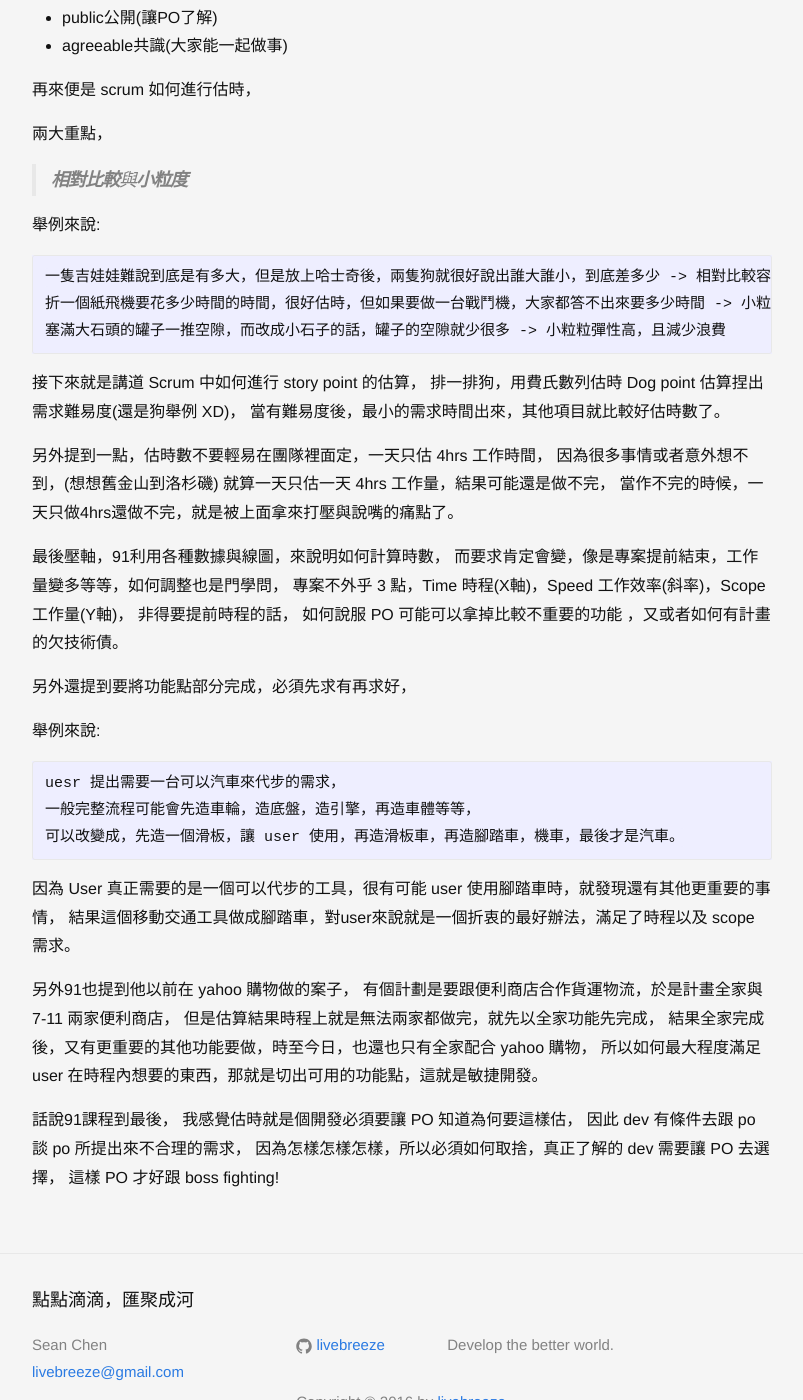
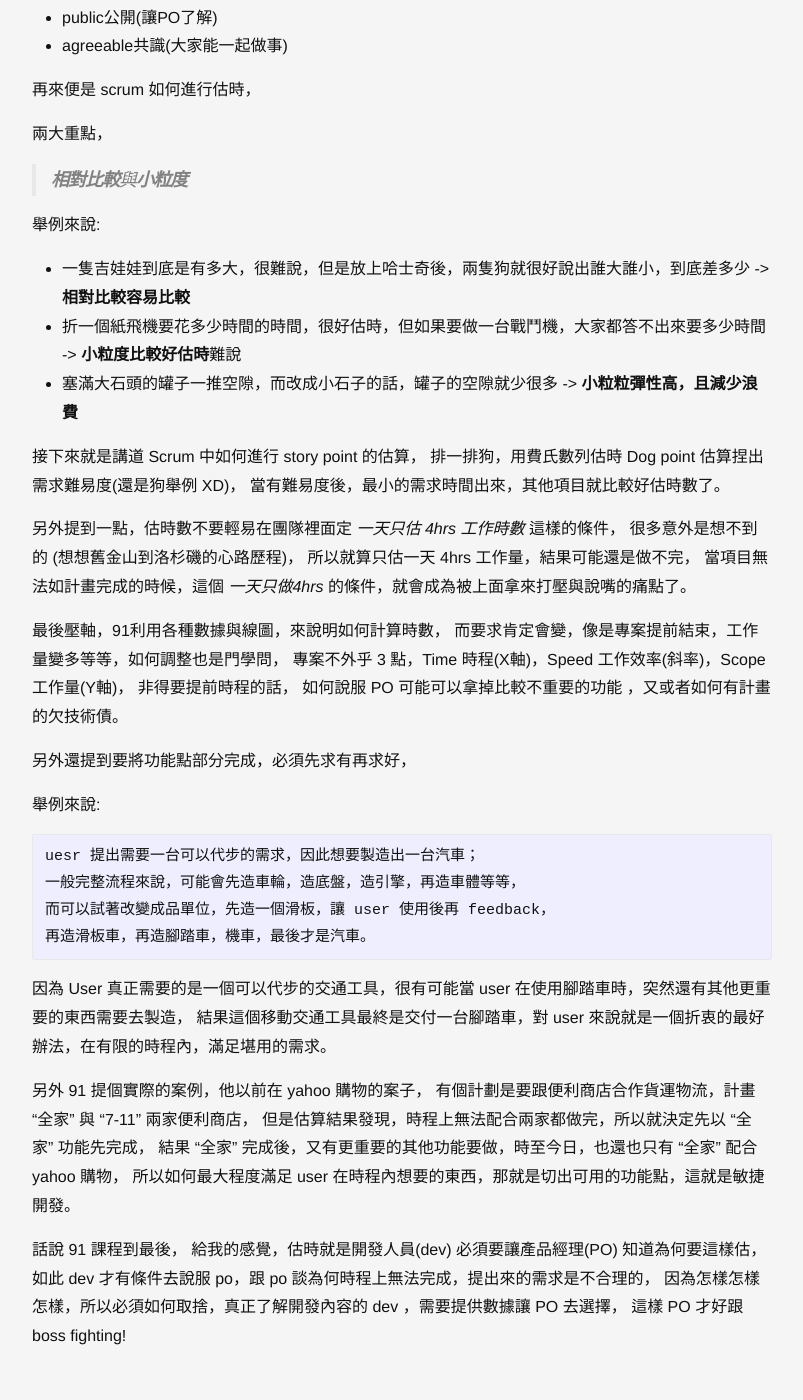
Before and after one commit to livebreeze-zz/livebreeze.github.io, a Jekyll site: the page built from _posts/2016-03-29-SkillTreeDay.markdown, in a window 1280 px wide and 1400 px high, scrolled down 5119 px. Shown: the whole window, without its empty margins (238-1041 px from the left). Built offline with Jekyll 4.4.1, drawn with Linux system fonts in a browser that asks for light colours; some web fonts are replaced; comment, search, counter and statistics services are not loaded; some of the changed text lies outside the part shown.

Commit message:
add _posts/2016-04-02-RequestAPI407.markdown and update _posts/2016-03-29-SkillTreeDay.markdown, _posts/2016-03-31-TheProgressBarForUploadFiles.markdown

```diff
--- a/_posts/2016-03-29-SkillTreeDay.markdown
+++ b/_posts/2016-03-29-SkillTreeDay.markdown
@@ -6,29 +6,29 @@ categories: ClassReview
 ---
 
 這次參加的活動是由 SKILL TREE 舉辦的舊生回歸活動，只要參加過Skill tree 活動就可以獲得免費上課資格，
-意外的是，活動結束還突然抽起獎來，而且大獎還蠻不錯的:
+意外的是，活動結束突然抽起獎來，而且大獎還蠻不錯的:
 
-- JetBrains 全產品 (光 Resharp 就很值啦!) https://www.jetbrains.com/products.html
-- 一年份 OzCode http://www.oz-code.com/
+- JetBrains 全產品 (光 Resharp 就很值啦!) [https://www.jetbrains.com/products.html](https://www.jetbrains.com/products.html)
+- 一年份 OzCode [http://www.oz-code.com/](http://www.oz-code.com/)
 - 微軟藍芽鍵盤
 - 藍芽行動喇叭
 - 美髮組(好像有離子夾 bla bla 的)
 
 除了大獎令人興奮，課程內容也蠻不錯! (為了早起搭車，前晚徹夜難眠值得了 T.T
 
-活動網址: https://skilltree.my/events/ccga
+活動網址: [https://skilltree.my/events/ccga](https://skilltree.my/events/ccga)
 
 
 ## 課程簡介
 > 此活動為 SkillTree 回饋會員的活動，屬於研討會性質，邀請到了 SkillTree 的講師群 Bill Chung , Kirk Chen（陳鋒逸） , Joey（陳仕傑） ,  Maduka（白俊毅） , Jeff（朱明中）來講授以下主題
 >
-> - 解構 C# 物件導向 (Bill)
-> - 使用 Ionic 開發跨平台 App (小風)
-> - Scrum estimation (91)
-> - 使用雲端工具快速建構敏捷團隊 (小白)
-> - ASP .NET Core 入門 (小朱)
+> - 解構 C# 物件導向
+> - 使用 Ionic 開發跨平台 App
+> - Scrum estimation
+> - 使用雲端工具快速建構敏捷團隊
+> - ASP .NET Core 入門
 
-會議分為 5 個場次，每個場次都蠻精彩，以下是各場次的心得筆記，話說可惜場地沒有插頭，會議室有點像以前念書的階梯教室，沒電便改回跟以前學生一樣手寫筆記紀錄了 XD
+會議分為 5 個場次，每個場次都蠻精彩，以下是各場次的心得筆記，話說可惜場地沒有插頭，會議室有點像以前念書的階梯教室。
 
 - - -
 
@@ -121,7 +121,7 @@ Time, Cost, Scope 三個維度組成，
 
 上午的課程就到這邊，已經是免費的課程麻，所以中午就自行到摩斯外食去了，
 
-因為我這個人沒睡午覺下午就很奇怪，有一種說不出來的疲憊與愛睏，喝了咖啡也沒用，可惜了再來兩場講到後面都不小心瞇上眼打頓。
+因為我這個人沒睡午覺就很奇怪，下午會有一種說不出來的疲憊與愛睏，喝了咖啡也沒用，因此可惜了再來下午前兩場講到後面都不小心瞇上眼打頓。
 
 - - -
 
@@ -176,10 +176,10 @@ Time, Cost, Scope 三個維度組成，
     從 map 上大略估計要走的路程，
     推估一周可以抵達目的地，
     於是通知住在洛杉磯的好~~磯~~朋友，
-    當開始走的第一天就發現路線曲折，
+    而當開始走的第一天，就發現路線曲折，
     計畫與事實不相符，必須加時，
     重新評估了一下到達時間，整頓士氣又上路，
-    想當然故事不會這麼的順遂，
+    想當然，故事不會這麼的順遂，
     再走下去又開始遇到各種狀況，
     強風、大雨、路崩、橋斷、瘋狗、扭傷等等，
     因此路程一延再延，甚至中途有人就退出搭車回家了...
@@ -205,19 +205,18 @@ Time, Cost, Scope 三個維度組成，
 > **相對比較**與**小粒度**
 
 舉例來說:
-
-    一隻吉娃娃難說到底是有多大，但是放上哈士奇後，兩隻狗就很好說出誰大誰小，到底差多少 -> 相對比較容易比較
-    折一個紙飛機要花多少時間的時間，很好估時，但如果要做一台戰鬥機，大家都答不出來要多少時間 -> 小粒度比較好估時
-    塞滿大石頭的罐子一推空隙，而改成小石子的話，罐子的空隙就少很多 -> 小粒粒彈性高，且減少浪費
+- 一隻吉娃娃到底是有多大，很難說，但是放上哈士奇後，兩隻狗就很好說出誰大誰小，到底差多少 -> **相對比較容易比較**
+- 折一個紙飛機要花多少時間的時間，很好估時，但如果要做一台戰鬥機，大家都答不出來要多少時間 -> **小粒度比較好估時**難說
+- 塞滿大石頭的罐子一推空隙，而改成小石子的話，罐子的空隙就少很多 -> **小粒粒彈性高，且減少浪費**
 
 接下來就是講道 Scrum 中如何進行 story point 的估算，
 排一排狗，用費氏數列估時 Dog point 估算捏出需求難易度(還是狗舉例 XD)，
 當有難易度後，最小的需求時間出來，其他項目就比較好估時數了。
 
-另外提到一點，估時數不要輕易在團隊裡面定，一天只估 4hrs 工作時間，
-因為很多事情或者意外想不到，(想想舊金山到洛杉磯)
-就算一天只估一天 4hrs 工作量，結果可能還是做不完，
-當作不完的時候，一天只做4hrs還做不完，就是被上面拿來打壓與說嘴的痛點了。
+另外提到一點，估時數不要輕易在團隊裡面定 *一天只估 4hrs 工作時數* 這樣的條件，
+很多意外是想不到的 (想想舊金山到洛杉磯的心路歷程)，
+所以就算只估一天 4hrs 工作量，結果可能還是做不完，
+當項目無法如計畫完成的時候，這個 *一天只做4hrs* 的條件，就會成為被上面拿來打壓與說嘴的痛點了。
 
 最後壓軸，91利用各種數據與線圖，來說明如何計算時數，
 而要求肯定會變，像是專案提前結束，工作量變多等等，如何調整也是門學問，
@@ -229,21 +228,22 @@ Time, Cost, Scope 三個維度組成，
 
 舉例來說:
 
-    uesr 提出需要一台可以汽車來代步的需求，
-    一般完整流程可能會先造車輪，造底盤，造引擎，再造車體等等，
-    可以改變成，先造一個滑板，讓 user 使用，再造滑板車，再造腳踏車，機車，最後才是汽車。
+    uesr 提出需要一台可以代步的需求，因此想要製造出一台汽車；
+    一般完整流程來說，可能會先造車輪，造底盤，造引擎，再造車體等等，
+    而可以試著改變成品單位，先造一個滑板，讓 user 使用後再 feedback，
+    再造滑板車，再造腳踏車，機車，最後才是汽車。
 
-因為 User 真正需要的是一個可以代步的工具，很有可能 user 使用腳踏車時，就發現還有其他更重要的事情，
-結果這個移動交通工具做成腳踏車，對user來說就是一個折衷的最好辦法，滿足了時程以及 scope 需求。
+因為 User 真正需要的是一個可以代步的交通工具，很有可能當 user 在使用腳踏車時，突然還有其他更重要的東西需要去製造，
+結果這個移動交通工具最終是交付一台腳踏車，對 user 來說就是一個折衷的最好辦法，在有限的時程內，滿足堪用的需求。
 
-另外91也提到他以前在 yahoo 購物做的案子，
-有個計劃是要跟便利商店合作貨運物流，於是計畫全家與 7-11 兩家便利商店，
-但是估算結果時程上就是無法兩家都做完，就先以全家功能先完成，
-結果全家完成後，又有更重要的其他功能要做，時至今日，也還也只有全家配合 yahoo 購物，
+另外 91 提個實際的案例，他以前在 yahoo 購物的案子，
+有個計劃是要跟便利商店合作貨運物流，計畫 "全家" 與 "7-11" 兩家便利商店，
+但是估算結果發現，時程上無法配合兩家都做完，所以就決定先以 "全家" 功能先完成，
+結果 "全家" 完成後，又有更重要的其他功能要做，時至今日，也還也只有 "全家" 配合 yahoo 購物，
 所以如何最大程度滿足 user 在時程內想要的東西，那就是切出可用的功能點，這就是敏捷開發。
 
-話說91課程到最後，
-我感覺估時就是個開發必須要讓 PO 知道為何要這樣估，
-因此 dev 有條件去跟 po 談 po 所提出來不合理的需求，
-因為怎樣怎樣怎樣，所以必須如何取捨，真正了解的 dev 需要讓 PO 去選擇，
+話說 91 課程到最後，
+給我的感覺，估時就是開發人員(dev) 必須要讓產品經理(PO) 知道為何要這樣估，
+如此 dev 才有條件去說服 po，跟 po 談為何時程上無法完成，提出來的需求是不合理的，
+因為怎樣怎樣怎樣，所以必須如何取捨，真正了解開發內容的 dev ，需要提供數據讓 PO 去選擇，
 這樣 PO 才好跟 boss fighting!
```
Also changed, not shown: other parts of _posts/2016-03-29-SkillTreeDay.markdown (+2 -2 lines), _posts/2016-03-31-TheProgressBarForUploadFiles.markdown (+6 -9 lines), _posts/2016-04-02-RequestAPI407.markdown (added, +58 -0 lines).
